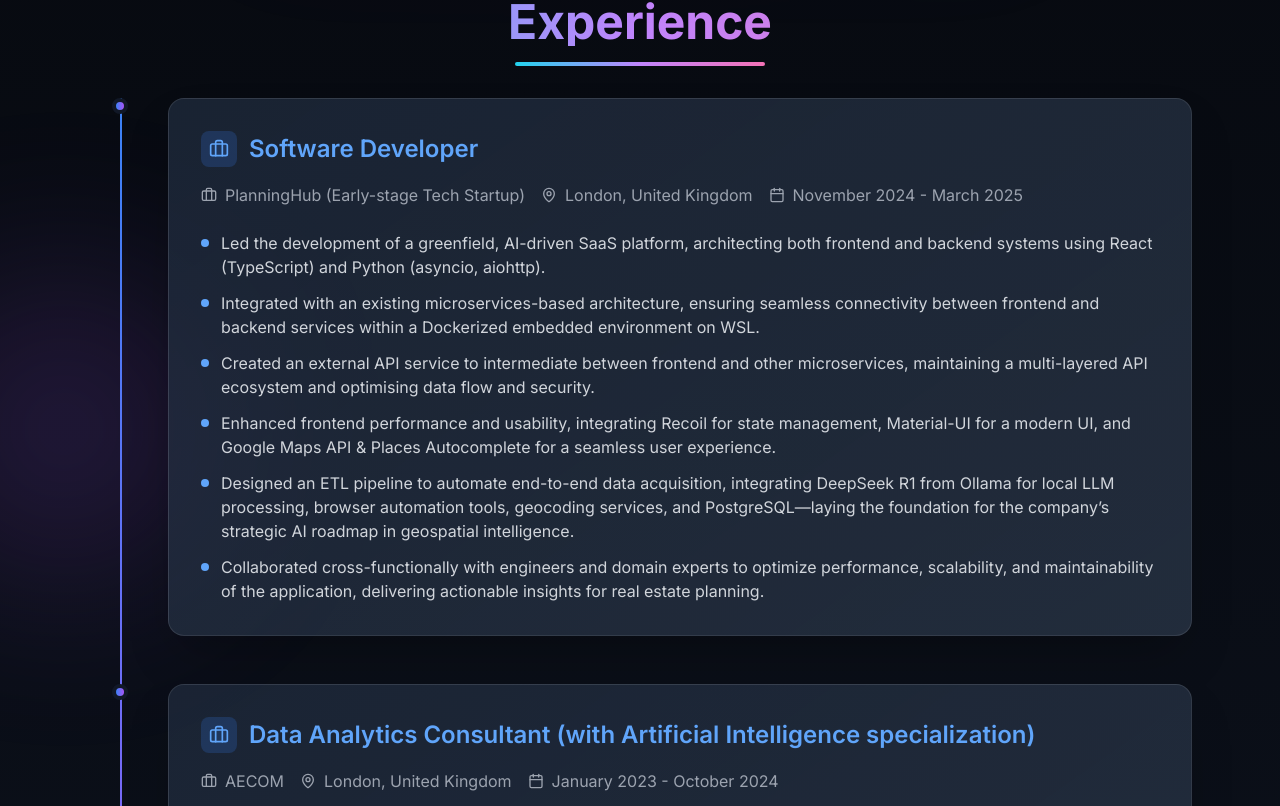
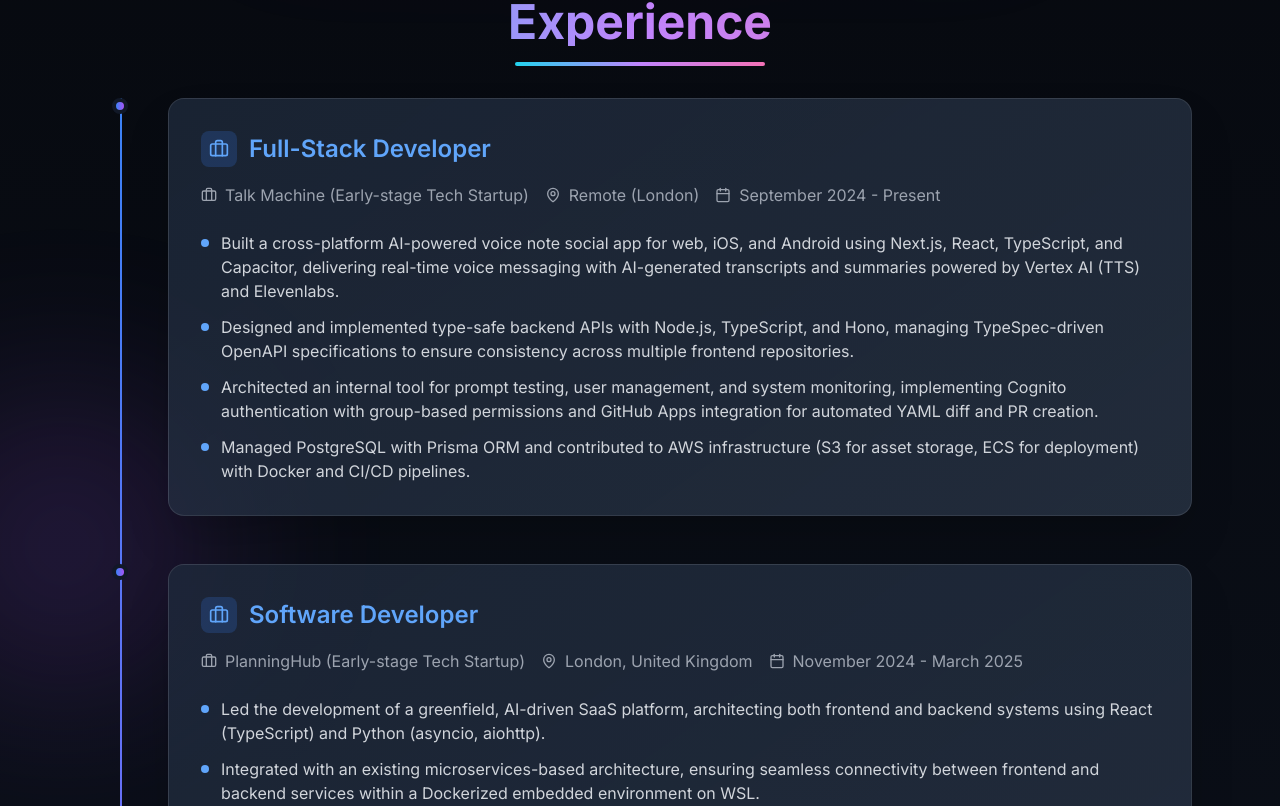
Before and after one commit to daniel1014/Next_portfolio, a Next.js app: page / in a window 1280 px wide. Shown: the part 1934-2740 px from the top of the page. Built offline with nearby package versions, Linux system fonts and the light colour scheme; no server answers.

Commit message:
Update latest work experience

```diff
--- a/app/api/chat/route.ts
+++ b/app/api/chat/route.ts
@@ -28,9 +28,10 @@
     const personInfo = {
       properties: {
         name: "Daniel Wong",
-        title: "Full-Stack Developer specializing in AI-driven applications",
+        headline: "Full-Stack Developer specializing in AI-powered, cross-platform applications",
         location: "London, UK",
-        bio: "Expert in building scalable web platforms using React, Next.js, TypeScript, and Python"
+        bio: "Expert in building scalable real-time systems with React, Next.js, TypeScript, and Node.js, delivering production-grade AI features across web, iOS, and Android",
+        background: "Daniel is a Christian who is passionate about helping out in volunteer activities and serving the East London community. His wife is a church pastor and she just got pregnant with their first child."
       }
     };
 
@@ -41,9 +42,10 @@
 Person Information:
 ${personInfo ? `
 Name: ${personInfo.properties.name}
-Title: ${personInfo.properties.title}
+Headline: ${personInfo.properties.headline}
 Location: ${personInfo.properties.location}
 Bio: ${personInfo.properties.bio}
+Background: ${personInfo.properties.background}
 ` : ''}
 
 Relevant Context from Vector Database:
@@ -57,7 +59,7 @@
 Current Question: ${message}
 
 Instructions:
-1. Answer questions about Daniel's professional background, skills, projects, and experience
+1. Proactively answer questions about Daniel's professional background, skills, projects, and experience
 2. Be conversational and friendly while remaining professional
 3. If you don't have specific information, acknowledge this and suggest related topics you can help with
 4. Use the vector database context to provide accurate and detailed responses
@@ -220,11 +222,11 @@
   const lowerMessage = message.toLowerCase();
 
   if (lowerMessage.includes('experience') || lowerMessage.includes('work')) {
-    return `Daniel has experience as a Graduate Cost and Carbon Intelligence Consultant at AECOM in London, UK, and previously worked as a Corporate HSSE Officer at Shell in Hong Kong, China. He brings expertise in cost analysis, carbon intelligence, and health, safety, security, and environmental management.`;
+    return `Daniel is currently a Full-Stack Developer at Talk Machine, building cross-platform AI-powered voice applications. Previously, he worked as a Software Developer at PlanningHub developing AI-driven SaaS platforms, as a Graduate Data Analytics Consultant at AECOM in London, and as a Corporate HSSE Officer at Shell in Hong Kong. He brings expertise in full-stack development, AI integration, and scalable system architecture.`;
   }
 
   if (lowerMessage.includes('skills') || lowerMessage.includes('technical')) {
-    return `Daniel's key technical skills include Python, Machine Learning, SQL, Azure, and PowerBI. He has experience with data analysis, web development, and cloud technologies. His background combines technical expertise with business consulting experience.`;
+    return `Daniel's key technical skills include React, Next.js, TypeScript, Node.js (Hono, Express), Python (FastAPI, Asyncio), AI/LLM integration (LangChain, Vertex AI, Elevenlabs), cloud platforms (AWS, Azure, GCP), vector databases (Pinecone, Qdrant), and modern DevOps practices. He specializes in building production-grade AI applications with type-safe APIs and real-time capabilities.`;
   }
 
   if (lowerMessage.includes('education') || lowerMessage.includes('study')) {
--- a/app/page.tsx
+++ b/app/page.tsx
@@ -74,6 +74,18 @@
 
   // Added PlanningHub startup experience to reflect recent, relevant software engineering work in an early-stage AI SaaS environment.
   const experiences = [
+    {
+      title: "Full-Stack Developer",
+      company: "Talk Machine (Early-stage Tech Startup)",
+      location: "Remote (London)",
+      period: "September 2024 - Present",
+      description: [
+        "Built a cross-platform AI-powered voice note social app for web, iOS, and Android using Next.js, React, TypeScript, and Capacitor, delivering real-time voice messaging with AI-generated transcripts and summaries powered by Vertex AI (TTS) and Elevenlabs.",
+        "Designed and implemented type-safe backend APIs with Node.js, TypeScript, and Hono, managing TypeSpec-driven OpenAPI specifications to ensure consistency across multiple frontend repositories.",
+        "Architected an internal tool for prompt testing, user management, and system monitoring, implementing Cognito authentication with group-based permissions and GitHub Apps integration for automated YAML diff and PR creation.",
+        "Managed PostgreSQL with Prisma ORM and contributed to AWS infrastructure (S3 for asset storage, ECS for deployment) with Docker and CI/CD pipelines."
+      ]
+    },
     {
       title: "Software Developer",
       company: "PlanningHub (Early-stage Tech Startup)",
@@ -439,6 +451,7 @@
                     { name: "Prompt engineering & evaluation", level: 90 },
                     { name: "LangChain / LlamaIndex", level: 90 },
                     { name: "RAG (chunking, hybrid search)", level: 90 },
+                    { name: "Vertex AI (TTS) & Elevenlabs", level: 85 },
                     { name: "Agents (CrewAI)", level: 80 },
                   ]}
                 />
@@ -446,16 +459,20 @@
                   category="Backend"
                   skills={[
                     { name: "Python (FastAPI)", level: 90 },
+                    { name: "Node.js (Express, Hono)", level: 85 },
                     { name: "REST APIs & webhooks", level: 85 },
-                    { name: "Node.js / Next.js API routes", level: 80 },
-                    { name: "Auth & sessions", level: 75 },
+                    { name: "TypeSpec (API specifications)", level: 90 },
+                    { name: "Prisma ORM", level: 80 },
+                    { name: "Auth & sessions", level: 85 },
                   ]}
                 />
                 <SkillCategory
                   category="Frontend"
                   skills={[
-                    { name: "Next.js / React", level: 80 },
-                    { name: "TypeScript", level: 75 },
+                    { name: "Next.js / React", level: 85 },
+                    { name: "TypeScript", level: 80 },
+                    { name: "React Query & state management", level: 80 },
+                    { name: "Capacitor (iOS/Android)", level: 80 },
                     { name: "Tailwind CSS & Framer Motion", level: 85 },
                     { name: "Shadcn UI", level: 80 },
                   ]}
@@ -464,8 +481,12 @@
                   category="Data & Cloud"
                   skills={[
                     { name: "Vector DBs (Pinecone, Qdrant)", level: 90 },
+                    { name: "AWS (S3, ECS, infrastructure)", level: 80 },
                     { name: "Azure (App Service, AI Search)", level: 80 },
-                    { name: "PostgreSQL / SQL", level: 80 },
+                    { name: "PostgreSQL / SQL", level: 85 },
+                    { name: "Pulumi (Infrastructure as Code)", level: 70 },
+                    { name: "Docker & CI/CD", level: 85 },
+                    { name: "GCP, Cloudflare, DigitalOcean", level: 80 },
                     { name: "Streamlit / Dash", level: 90 },
                   ]}
                 />
@@ -473,6 +494,7 @@
               <div>
                 <h3 className="text-2xl font-semibold mb-6 text-blue-400">Certifications</h3>
                 <ul className="list-disc list-inside text-gray-300 space-y-3">
+                  <li>IBM Full Stack Software Developer</li>
                   <li>Financial Risk Manager (FRM) Exam - Part 1 & 2</li>
                   <li>Multi AI Agent Systems with CrewAI</li>
                   <li>AWS Machine Learning Foundation 2022</li>
```
